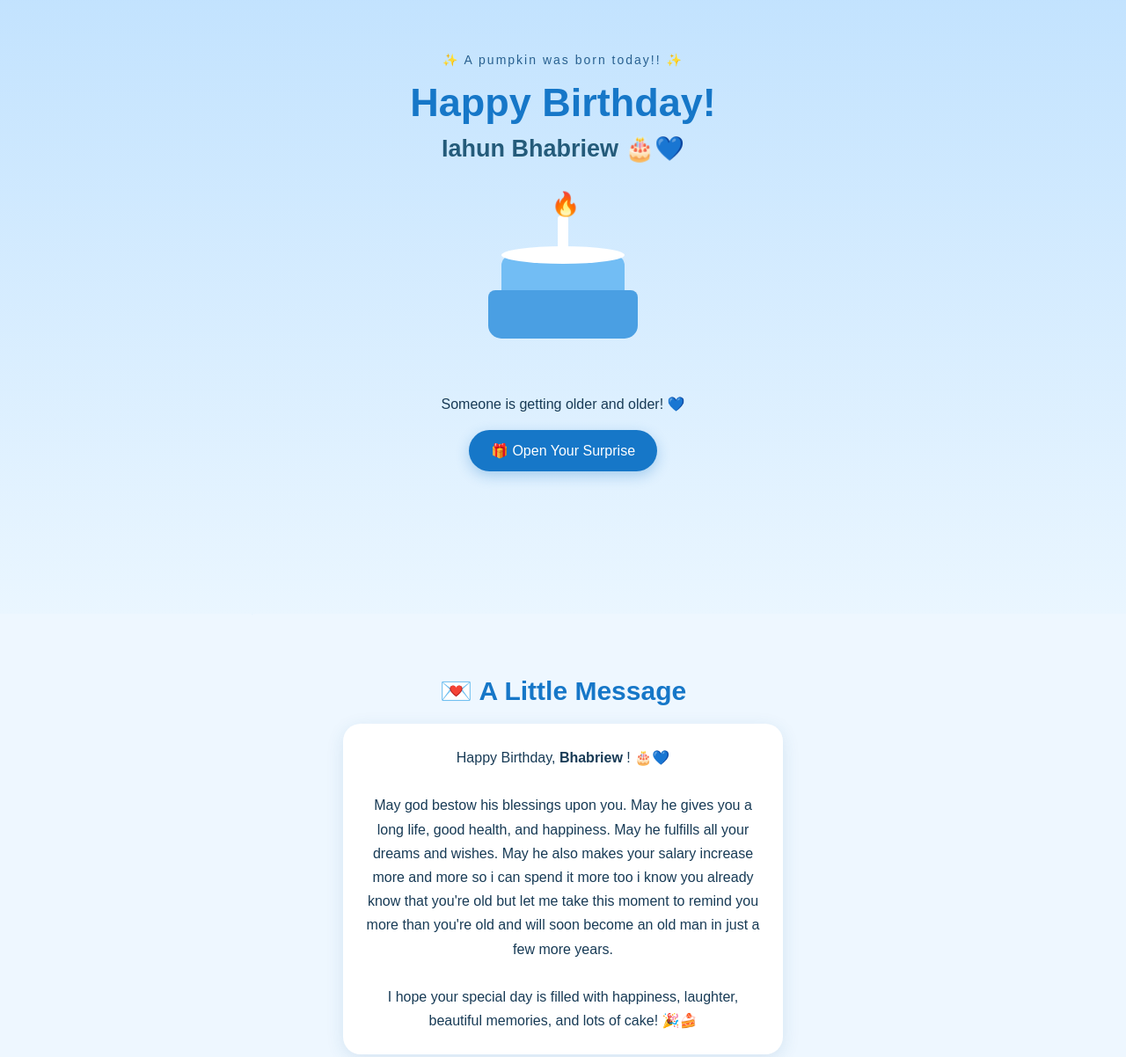
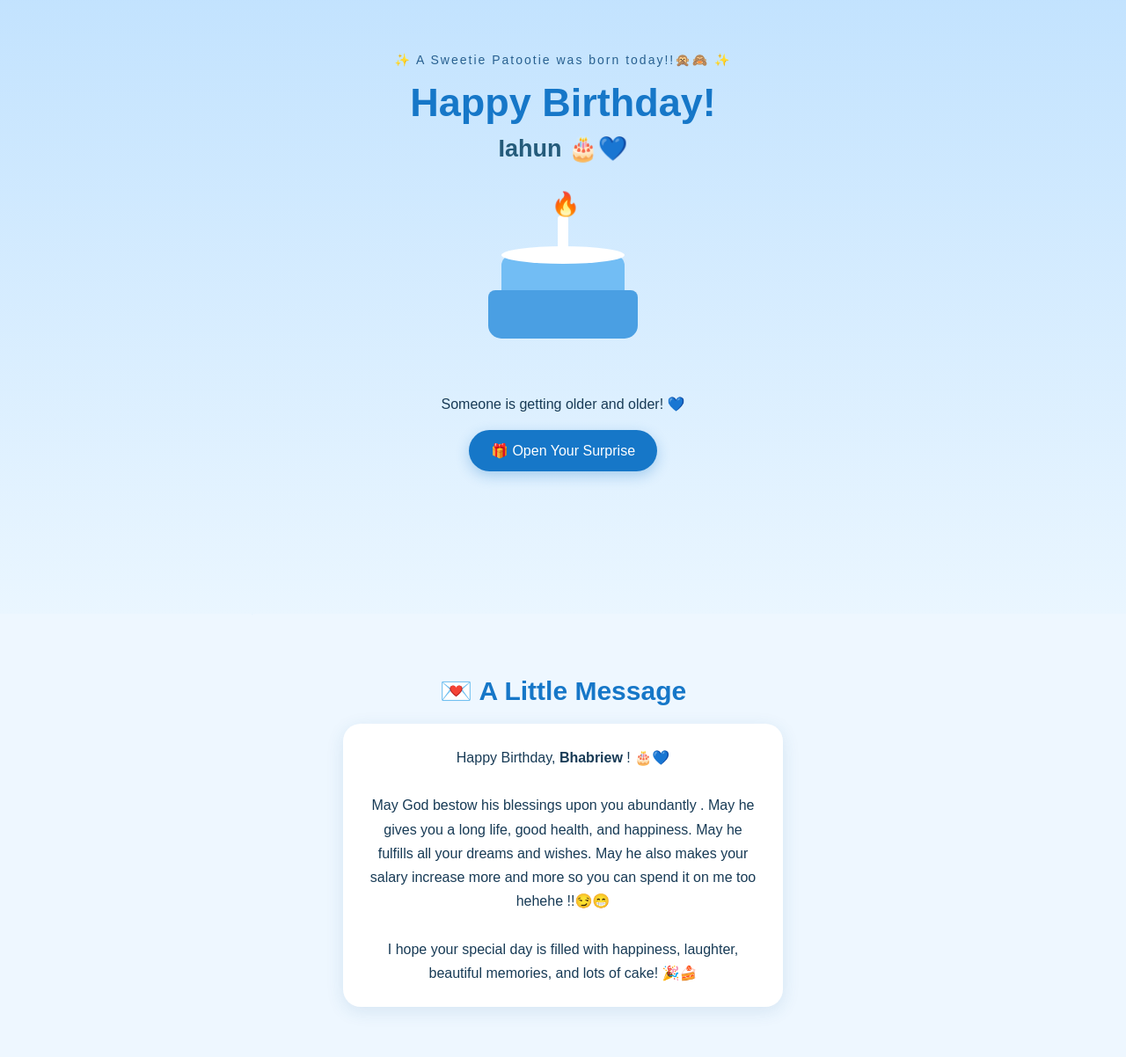
Before and after one commit to cordimmkth-afk/birthday, a plain HTML site: page index.html in a window 1280 px wide. Shown: the part 102-1304 px from the top of the page at 88% size. Drawn offline with Linux system fonts and the light colour scheme.

Commit message:
Fix HTML encoding issues in index.html

```diff
--- a/index.html
+++ b/index.html
@@ -427,7 +427,7 @@
     <div class="hero">
 
         <div class="small-text">
-            ✨ A pumpkin was born today!! ✨
+            ✨ A Sweetie Patootie was born today!!🙊🙈 ✨
         </div>
 
         <h1>
@@ -435,7 +435,7 @@
         </h1>
 
         <h2>
-            Iahun Bhabriew 🎂💙
+            Iahun  🎂💙
         </h2>
 
 
@@ -492,13 +492,10 @@
             <br>
 
             <p>
-                May god bestow his blessings upon you.
+               May God bestow his blessings upon you abundantly .
                 May he gives you a long life, good health, and happiness.
                 May he fulfills all your dreams and wishes.
-                May he also makes your salary increase  more and more so i can spend it more too
-                i know you already know that you're old but let me take this moment to remind you more than you're old
-                and will soon become an old man in just a few more years.
-
+                May he also makes your salary increase more and more so you can spend it on me too hehehe !!😏😁
             </p>
 
             <br>
```
